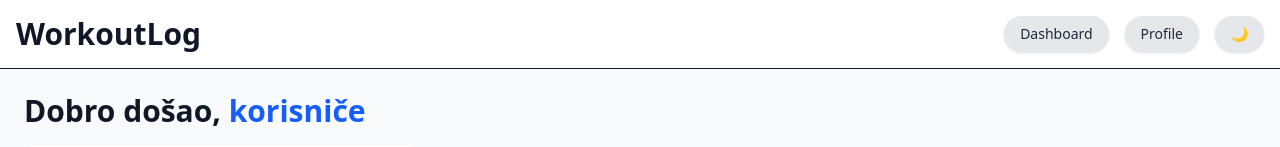
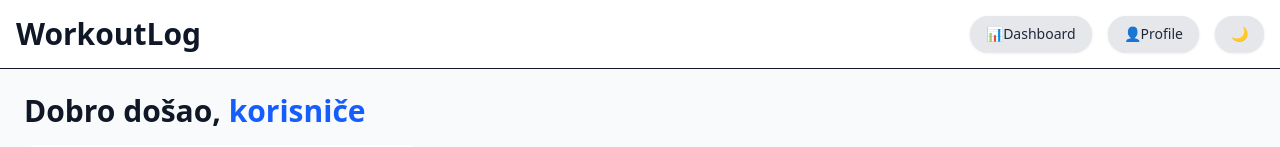
Before and after one commit to brebic4/workoutlog-frontend-firebase-PI, a Vue app: page /workouts in a window 1280 px wide. Shown: the top 147 px of the page. Built offline with nearby package versions, Linux system fonts and the light colour scheme; no server answers; the database is empty; sample sign-in values are in the browser's storage.

Commit message:
Added logo and emojis

```diff
--- a/index.html
+++ b/index.html
@@ -2,9 +2,12 @@
 <html lang="">
   <head>
     <meta charset="UTF-8" />
-    <link rel="icon" href="/favicon.ico" />
+    <link
+      rel="icon"
+      href="https://img.freepik.com/premium-vector/fitness-gym-healthy-icon-blue-color-design_965649-14069.jpg"
+    />
     <meta name="viewport" content="width=device-width, initial-scale=1.0" />
-    <title>Workout Log</title>
+    <title>WorkoutLog</title>
   </head>
   <body>
     <div id="app"></div>
--- a/src/components/Navbar.vue
+++ b/src/components/Navbar.vue
@@ -133,7 +133,7 @@ const closeMobileMenu = () => {
           variant="secondary"
           class="hidden sm:inline-flex"
         >
-          {{ isAdminRoute ? '← Workouts' : 'Admin' }}
+          {{ isAdminRoute ? '← Workouts' : '🛡️Admin' }}
         </BaseButton>
 
         <!--Dashboard-->
@@ -144,7 +144,7 @@ const closeMobileMenu = () => {
           variant="secondary"
           class="hidden sm:inline-flex"
         >
-          {{ isDashBoardVisible ? '← Workouts' : 'Dashboard' }}
+          {{ isDashBoardVisible ? '← Workouts' : '📊Dashboard' }}
         </BaseButton>
 
         <div v-if="auth.isLoggedIn" class="profile-menu-wrapper flex items-center gap-3">
@@ -164,7 +164,7 @@ const closeMobileMenu = () => {
                   class="w-full"
                   @click="closeMobileMenu"
                 >
-                  Dashboard
+                  📊Dashboard
                 </BaseButton>
 
                 <BaseButton
@@ -175,13 +175,13 @@ const closeMobileMenu = () => {
                   class="w-full"
                   @click="closeMobileMenu"
                 >
-                  Admin
+                  🛡️Admin
                 </BaseButton>
               </div>
             </div>
           </div>
 
-          <BaseButton variant="secondary" @click.stop="toggleProfileMenu"> Profile </BaseButton>
+          <BaseButton variant="secondary" @click.stop="toggleProfileMenu"> 👤Profile </BaseButton>
 
           <div
             v-if="showProfileMenu"
--- a/src/components/workouts/WorkoutsToolbar.vue
+++ b/src/components/workouts/WorkoutsToolbar.vue
@@ -88,6 +88,7 @@ const typesLabel = computed(() => {
             <button
               type="button"
               class="w-full mt-1 border border-gray-300 dark:border-gray-600 cursor-pointer rounded-lg px-3 py-2 flex items-center justify-between bg-white text-gray-900 dark:bg-gray-800 dark:text-gray-100 focus:outline-none focus:ring-2 focus:ring-blue-500 dark:focus:ring-blue-400"
+              @click="openTypes = !openTypes"
             >
               <span class="text-sm text-gray-900 dark:text-gray-100">{{ typesLabel }}</span>
               <span class="text-gray-500 dark:text-gray-400 text-xs">▾</span>
```
